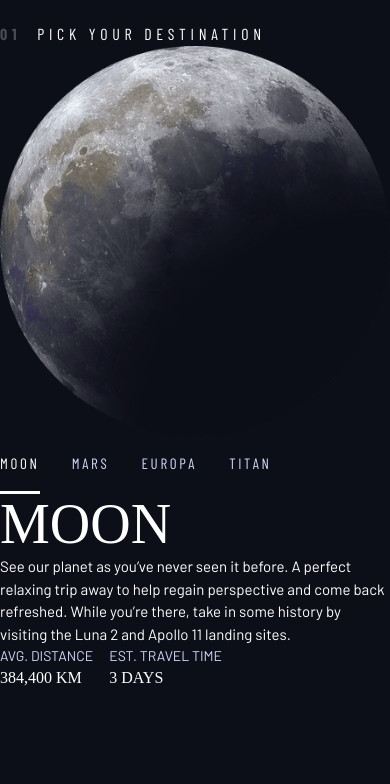
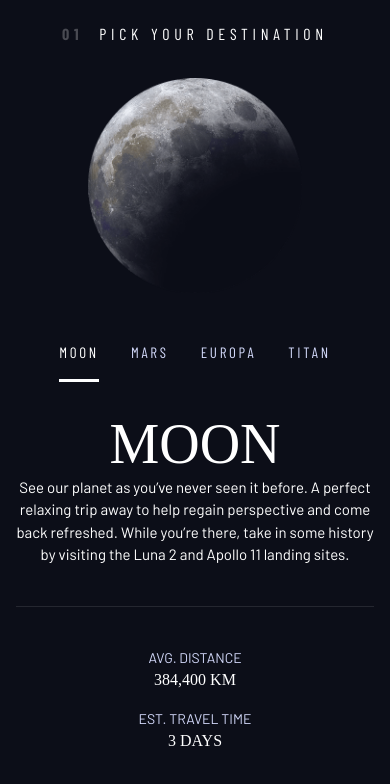
Before and after one commit to catSmiles/fem-space-travel-site, a plain HTML site: page destination-moon.html in a window 390 px wide. Shown: the part 74-858 px from the top of the page. Drawn offline with nearby package versions, Linux system fonts and the light colour scheme; a web font is replaced by a local one.

Commit message:
The destination page - The mobile layout

```diff
--- a/destination-moon.html
+++ b/destination-moon.html
@@ -34,7 +34,7 @@
     </nav>
   </header>
 
-  <main id="main" class="grid-container-xxxxxx grid-container--destination">
+  <main id="main" class="grid-container grid-container--destination flow">
     <h1 class="numbered-title"><span aria-hidden="true">01</span> Pick your destination</h1>
 
     <img src="assets/destination/image-moon.png" alt="the moon">
@@ -46,14 +46,14 @@
         <button aria-selected="false" class="uppercase ff-sans-cond text-accent bg-dark letter-spacing-2">Titan</button>
     </div>
 
-    <article>
+    <article class="destination-info">
       <h2 class="fs-800 uppercase ff-serif">Moon</h2>
 
       <p>See our planet as you’ve never seen it before. A perfect relaxing trip away to help
       regain perspective and come back refreshed. While you’re there, take in some history
       by visiting the Luna 2 and Apollo 11 landing sites.</p>
 
-      <div class="flex">
+      <div class="destination-meta flex">
         <div>
           <h3 class="text-accent fs-200 uppercase">Avg. distance</h3>
           <p class="fs-500 ff-serif uppercase">384,400 km</p>
--- a/index.css
+++ b/index.css
@@ -153,39 +153,6 @@ select {
     padding-inline: 2em;
     margin-inline: auto;
     max-width: 80rem;
-}
-
-.grid-container {
-    text-align: center;
-    display: grid;
-    place-items: center;
-    padding-inline: 1rem;
-
-}
-
-.grid-container * {
-    max-width: 50ch;
-}
-
-@media (min-width: 45em) {
-    .grid-container {
-        text-align: left;
-        column-gap: var(--container-gap, 2rem);
-        grid-template-columns: minmax(1rem, 1fr) repeat(2, minmax(0, 30rem)) minmax(1rem, 1fr);
-    }
-
-    .grid-container > *:first-child {
-        grid-column: 2;
-    }
-
-    .grid-container > *:last-child {
-        grid-column: 3;
-    }
-
-    .grid-container--home {
-        padding-bottom: max(6rem, 20vh);
-        align-items: end;
-    }
 }
 
 .sr-only {
@@ -484,3 +451,76 @@ body {
         background-image: url(./assets/home/background-home-desktop.jpg);
     }
 }
+
+/* ----------------------------- */
+/* Layout                        */
+/* ----------------------------- */
+
+
+.grid-container {
+    text-align: center;
+    display: grid;
+    place-items: center;
+    padding-inline: 1rem;
+    padding-bottom: 4rem;
+}
+
+.grid-container * {
+    max-width: 50ch;
+}
+
+.numbered-title {
+    grid-area: title;
+}
+
+/* destination layout */
+
+.grid-container--destination {
+    --flow-space: 2rem;
+    grid-template-areas:
+        'title'
+        'image'
+        'tabs'
+        'content';
+}
+
+.grid-container--destination > img {
+    grid-area: image;
+    max-width: 60%;
+}
+
+.grid-container--destination > .tab-list {
+    grid-area: tabs;
+}
+
+.grid-container--destination > .destination-info {
+    grid-area: content;
+}
+
+.destination-meta {
+    flex-direction: column;
+    border-top: 1px solid hsl( var(--clr-white) / .1);
+    padding-top: 2.5rem;
+    margin-top: 2.5rem;
+}
+
+@media (min-width: 45em) {
+    .grid-container {
+        text-align: left;
+        column-gap: var(--container-gap, 2rem);
+        grid-template-columns: minmax(1rem, 1fr) repeat(2, minmax(0, 30rem)) minmax(1rem, 1fr);
+    }
+
+    .grid-container > *:first-child {
+        grid-column: 2;
+    }
+
+    .grid-container > *:last-child {
+        grid-column: 3;
+    }
+
+    .grid-container--home {
+        padding-bottom: max(6rem, 20vh);
+        align-items: end;
+    }
+}
```
